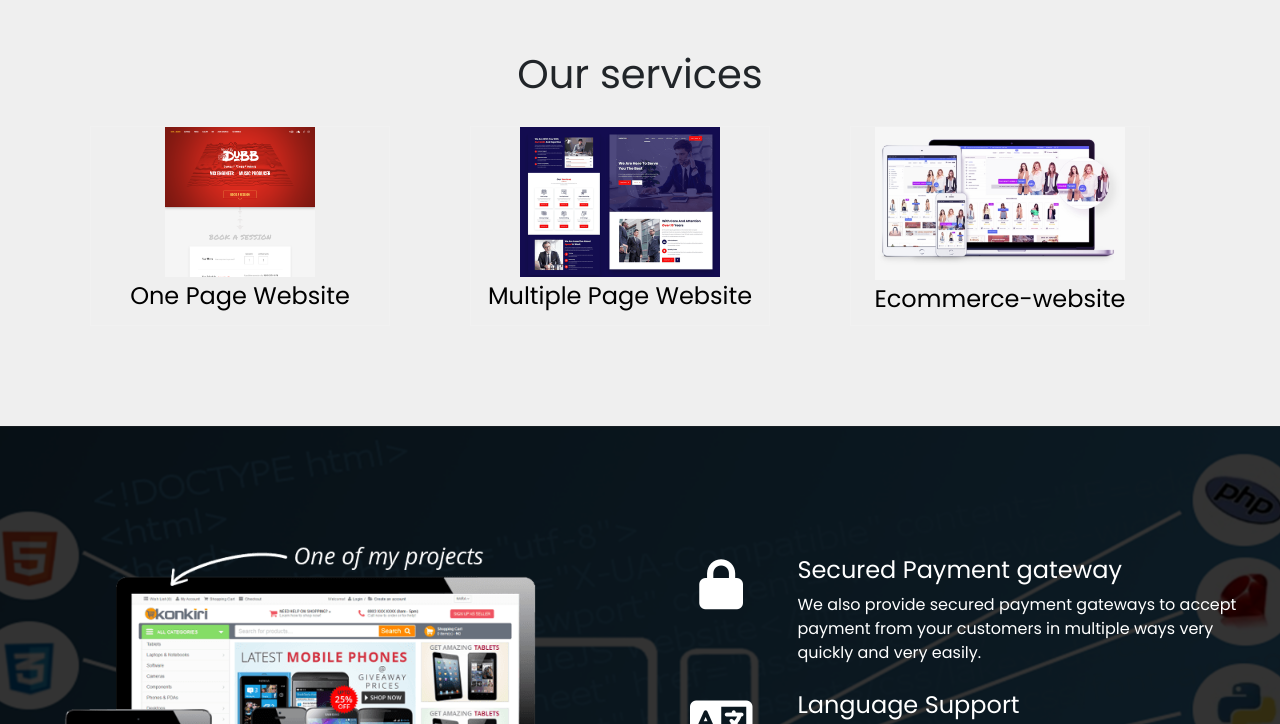
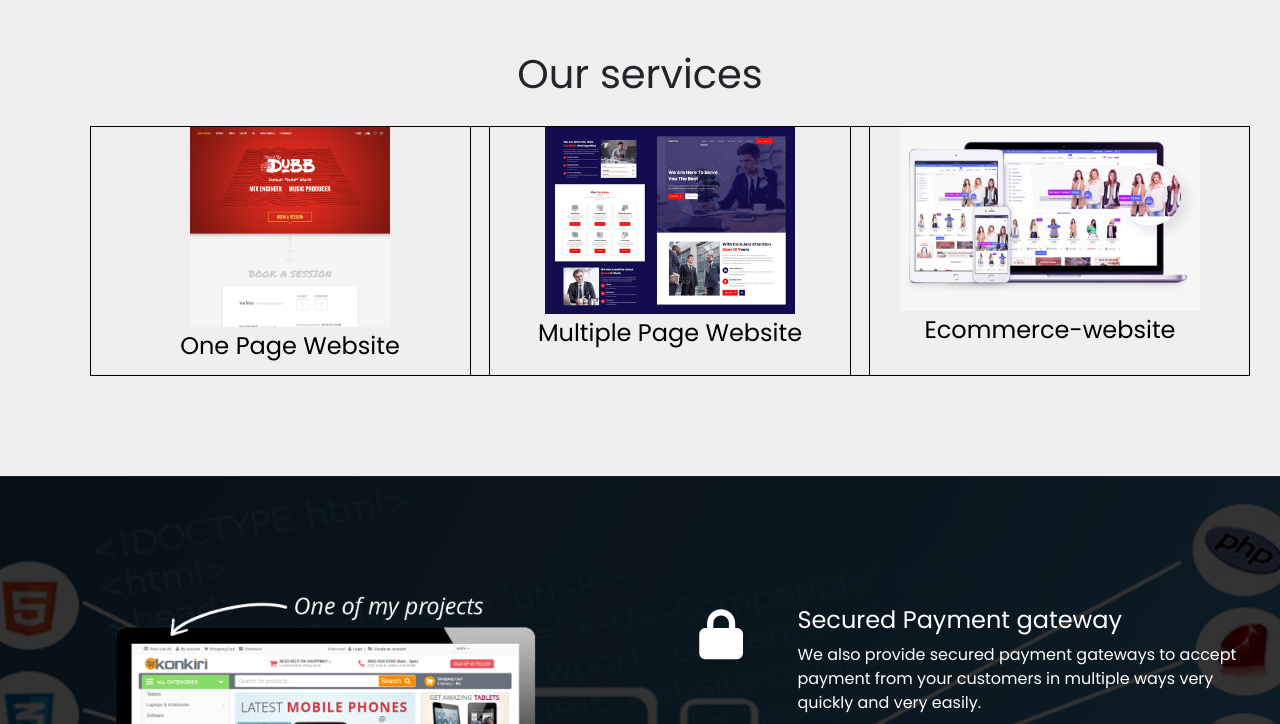
Before and after one commit to GProko/Prathmesh-gupta, a plain HTML site: page homepage/index.html in a window 1280 px wide. Shown: the part 2200-2924 px from the top of the page. Drawn offline with nearby package versions, Linux system fonts and the light colour scheme.

Commit message:
Add files via upload

```diff
--- a/homepage/index.html
+++ b/homepage/index.html
@@ -82,7 +82,7 @@
             <div class="flip-box">
              <div class="flip-box-inner">
              <div class="flip-box-front">
-                    <img src="images/single.png" width="150px">
+                    <img src="images/single.png" width="200px">
                     <h4>One Page Website</h4>
              </div>
              <div class="flip-box-back">
@@ -95,7 +95,7 @@
                 <div class="flip-box">
                 <div class="flip-box-inner">
                 <div class="flip-box-front">
-                <img src="images/multi.png" width="200px">
+                <img src="images/multi.png" width="250px">
                 <h4 >Multiple Page Website</h4>
                 </div>
                 <div class="flip-box-back">
@@ -108,7 +108,7 @@
         <div class="flip-box">
          <div class="flip-box-inner">
          <div class="flip-box-front">
-             <img src="images/ecommerce-website.png" width="250px">
+             <img src="images/ecommerce-website.png" width="300px">
              <h4 >Ecommerce-website</h4>
         </div>
         <div class="flip-box-back">
--- a/homepage/style.css
+++ b/homepage/style.css
@@ -154,9 +154,8 @@ padding: 20px;
 }
  .flip-box {
     background-color: transparent;
-    width: 300px;
-    height: 200px;
-    border: 1px solid #f1f1f1;
+    width: 400px;
+    height: 250px;
     perspective: 1000px; /* Remove this if you don't want the 3D effect */
   }
 
@@ -165,6 +164,7 @@ padding: 20px;
     position: relative;
     width: 100%;
     height: 100%;
+    border: 1px solid #000000;
     text-align: center;
     transition: transform 0.8s;
     transform-style: preserve-3d;
```
